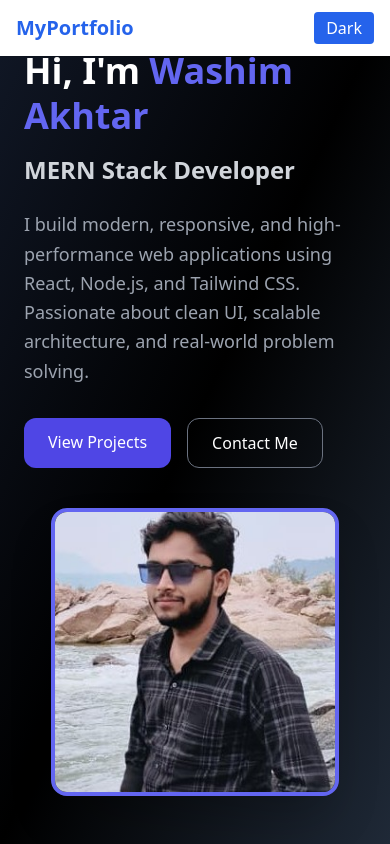
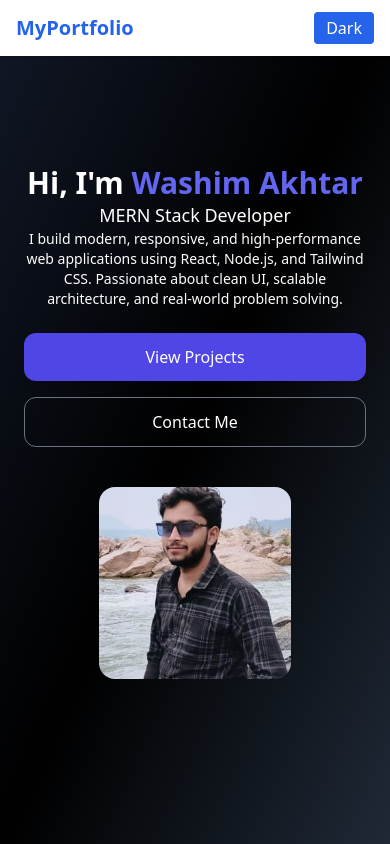
Before and after one commit to Washimakhtar786/tailwind-portfolio, a React (Vite) app: page / in a window 390 px wide. Shown: the top 844 px of the page. Built offline with nearby package versions, Linux system fonts and the light colour scheme.

Commit message:
Made portfolio fully responsive for mobile, tablet and desktop

```diff
--- a/src/App.jsx
+++ b/src/App.jsx
@@ -7,7 +7,7 @@ import Footer from "./components/Footer";
 
 export default function App() {
   return (
-    <div className="font-sans">
+    <div className="font-sans overflow-x-hidden">
       <Navbar />
       <Hero />
       <About />
--- a/src/components/About.jsx
+++ b/src/components/About.jsx
@@ -5,7 +5,7 @@ import { motion } from "framer-motion";
 export default function About() {
   return (
     <section id="about" className="py-20 px-4 bg-[#1a0f2e] text-white">
-      <div className="max-w-6xl mx-auto grid md:grid-cols-2 gap-10">
+      <div className="max-w-6xl mx-auto grid grid-cols-1 md:grid-cols-2 gap-10">
 
         {/* LEFT CARD */}
         <motion.div
@@ -19,7 +19,7 @@ export default function About() {
             <img
               src={aboutData.image}
               alt="profile"
-              className="w-64 h-64 md:w-80 md:h-[360px] object-cover rounded-2xl shadow-2xl border-4 border-indigo-500 hover:scale-105 transition duration-300"
+              className="w-48 h-48 sm:w-64 sm:h-64 md:w-80 md:h-[360px]"
             />
           </div>
 
@@ -78,7 +78,7 @@ export default function About() {
             What I Do !!!
           </h3>
 
-          <div className="grid sm:grid-cols-2 gap-4">
+          <div className="grid grid-cols-1 sm:grid-cols-2 gap-4">
             {aboutData.services.map((service, i) => (
               <motion.div
                 key={i}
--- a/src/components/Contact.jsx
+++ b/src/components/Contact.jsx
@@ -64,7 +64,7 @@ export default function Contact() {
           Contact Me
         </motion.h2>
 
-        <div className="grid md:grid-cols-2 gap-10 items-center">
+        <div className="grid grid-cols-1 md:grid-cols-2 gap-10 ">
 
           {/* LEFT SIDE */}
           <motion.div
@@ -83,7 +83,7 @@ export default function Contact() {
             <div className="flex items-center gap-3">
               <FaEnvelope className="text-blue-500" />
               <p className="text-gray-700 dark:text-gray-300">
-                washimwdn@email.com
+                washimwdn@gmail.com
               </p>
             </div>
           </motion.div>
@@ -94,7 +94,7 @@ export default function Contact() {
             initial={{ opacity: 0, x: 50 }}
             whileInView={{ opacity: 1, x: 0 }}
             transition={{ duration: 0.6 }}
-            className="backdrop-blur-lg bg-white/60 dark:bg-gray-800/60 p-8 rounded-2xl shadow-xl space-y-6 border"
+            className="p-6 sm:p-8"
           >
 
             {/* NAME */}
--- a/src/components/Hero.jsx
+++ b/src/components/Hero.jsx
@@ -4,26 +4,26 @@ const Hero = () => {
   return (
     <section className="min-h-screen flex items-center justify-center bg-gradient-to-br from-gray-900 via-black to-gray-800 text-white px-6">
 
-      <div className="max-w-6xl w-full grid md:grid-cols-2 gap-10 items-center">
+      <div className="max-w-6xl w-full grid grid-cols-1 md:grid-cols-2 gap-10 items-center text-center md:text-left">
 
         {/* LEFT CONTENT */}
         <div>
-          <h1 className="text-4xl md:text-6xl font-bold leading-tight">
+          <h1 className="text-3xl sm:text-4xl md:text-6xl font-bold ">
             Hi, I'm <span className="text-indigo-500">Washim Akhtar</span>
           </h1>
 
-          <h2 className="mt-4 text-2xl md:text-3xl font-semibold text-gray-300">
+          <h2 className="text-lg sm:text-xl md:text-2xl">
             MERN Stack Developer
           </h2>
 
-          <p className="mt-6 text-gray-400 text-lg leading-relaxed">
+          <p className="text-sm sm:text-base md:text-lg">
             I build modern, responsive, and high-performance web applications
             using React, Node.js, and Tailwind CSS. Passionate about clean UI,
             scalable architecture, and real-world problem solving.
           </p>
 
           {/* BUTTONS */}
-          <div className="mt-8 flex gap-4">
+          <div className="mt-6 flex flex-col sm:flex-row gap-4 justify-center md:justify-start">
             <a
               href="#projects"
               className="px-6 py-3 bg-indigo-600 hover:bg-indigo-700 rounded-xl font-medium transition"
@@ -45,7 +45,7 @@ const Hero = () => {
           <img
             src="/my pic.jpg"  //👈 replace with your image
             alt="Washim"
-            className="w-72 h-72 md:w-96 md:h-96 object-cover rounded-2xl shadow-2xl border-4 border-indigo-500"
+            className="w-48 h-48 sm:w-60 sm:h-60 md:w-80 md:h-80 object-cover rounded-2xl"
           />
         </div>
 
--- a/src/components/Projects.jsx
+++ b/src/components/Projects.jsx
@@ -38,7 +38,7 @@ export default function Projects() {
       </div>
 
       {/* GRID */}
-      <div className="grid sm:grid-cols-2 md:grid-cols-3 gap-8 max-w-6xl mx-auto">
+      <div className="grid grid-cols-1 sm:grid-cols-2 md:grid-cols-3 gap-8">
         {filteredProjects.map((p) => (
           <motion.div
             key={p.id}
@@ -56,7 +56,7 @@ export default function Projects() {
             }}
             />
 
-            <div className="p-4">
+            <div className="p-4 sm:p-6">
 
               <h3 className="text-lg font-semibold text-gray-800 dark:text-white">
                 {p.title}
```
